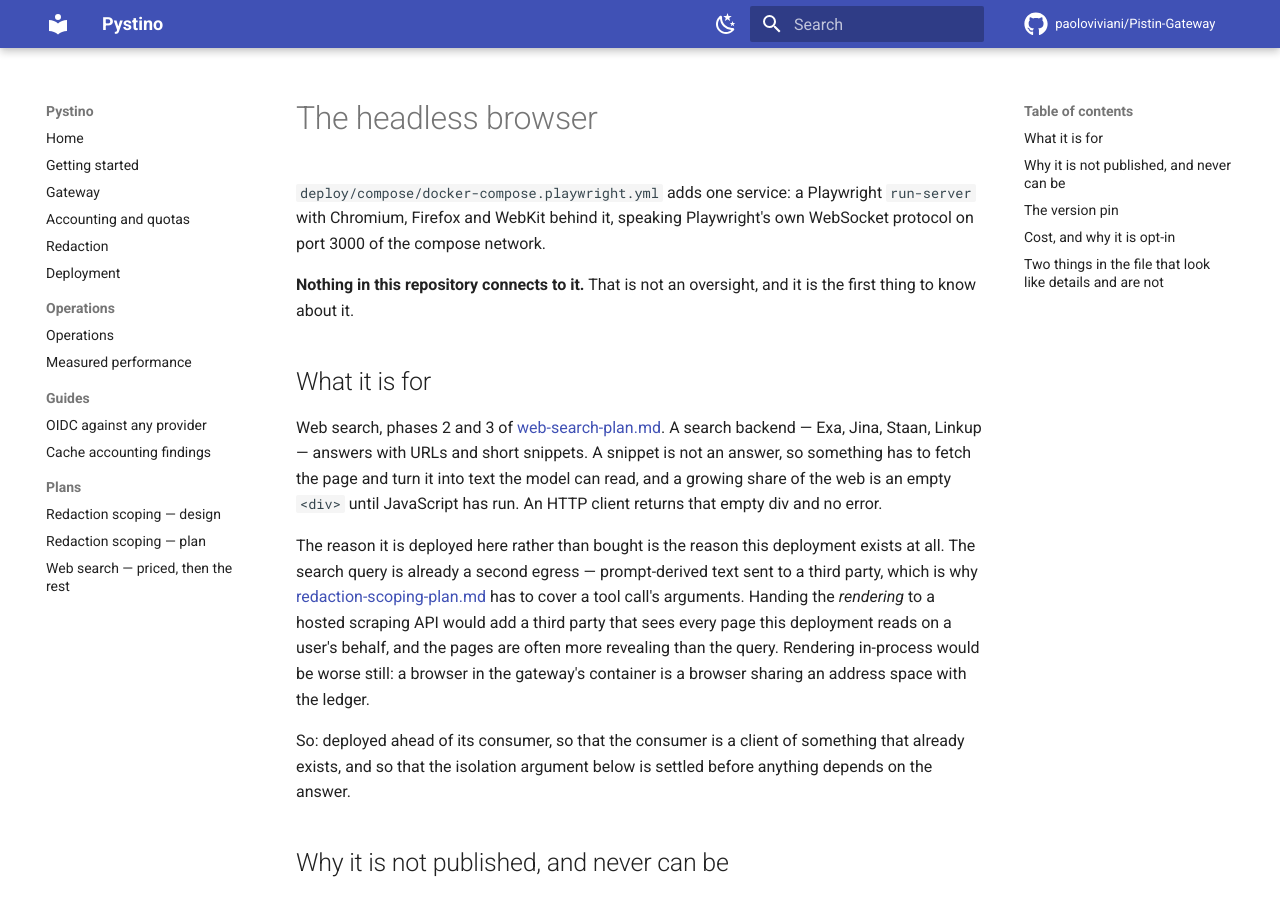
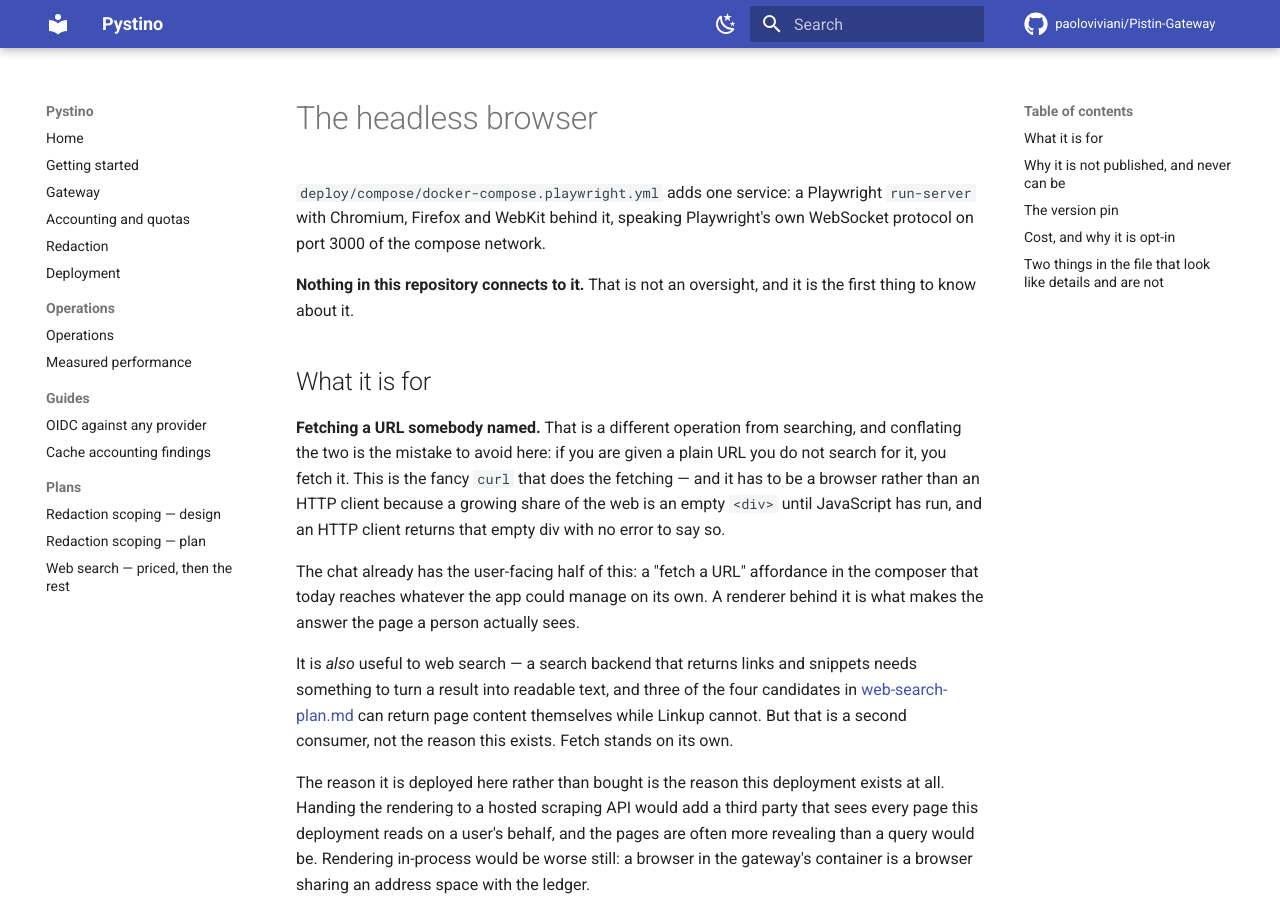
Before and after one commit to paoloviviani/Pystino, an MkDocs documentation site: the page built from docs/browser.md, in a window 1280 px wide and 900 px high. Built offline with MkDocs 1.6.1 and Material for MkDocs 9.7.7, drawn with Linux system fonts in a browser that asks for light colours; comment, search, counter and statistics services are not loaded.

Commit message:
docs: the browser is for fetch, and fetch is not search
Corrected on the user's point, which is the right one: "search is not the same
as fetch. If I give you a plain url, you don't search, you fetch. playwright
here is just a fancy curl."

The renderer arrived described as web-search infrastructure — something to turn
a search result into readable text. That framing makes it optional, and it led
me to report that a scraper was "genuinely optional rather than foundational"
because three of the four search backends return page content themselves. Both
statements are wrong about the thing that matters.

Fetching a URL somebody named is its own operation. The chat already offers it
in the composer; what it lacks is a renderer behind it, and it has to be a
browser rather than an HTTP client because a growing share of the web is an
empty div until JavaScript has run, returned with no error to say so. Search is
a *second* consumer, and only for Linkup — Exa, Jina and Staan return content
without help.

No behaviour change. The service, the version pin and the no-port decision are
as committed; this is what it is for.

Co-Authored-By: Claude Opus 5 (1M context) <noreply@anthropic.com>
Claude-Session: https://claude.ai/code/session_01UJzr8QmoMBx2yCF3vZmKmp

```diff
--- a/docs/browser.md
+++ b/docs/browser.md
@@ -9,20 +9,28 @@ is the first thing to know about it.
 
 ## What it is for
 
-Web search, phases 2 and 3 of [web-search-plan.md](web-search-plan.md). A search
-backend — Exa, Jina, Staan, Linkup — answers with URLs and short snippets. A
-snippet is not an answer, so something has to fetch the page and turn it into
-text the model can read, and a growing share of the web is an empty `<div>`
-until JavaScript has run. An HTTP client returns that empty div and no error.
+**Fetching a URL somebody named.** That is a different operation from searching,
+and conflating the two is the mistake to avoid here: if you are given a plain
+URL you do not search for it, you fetch it. This is the fancy `curl` that does
+the fetching — and it has to be a browser rather than an HTTP client because a
+growing share of the web is an empty `<div>` until JavaScript has run, and an
+HTTP client returns that empty div with no error to say so.
+
+The chat already has the user-facing half of this: a "fetch a URL" affordance in
+the composer that today reaches whatever the app could manage on its own. A
+renderer behind it is what makes the answer the page a person actually sees.
+
+It is *also* useful to web search — a search backend that returns links and
+snippets needs something to turn a result into readable text, and three of the
+four candidates in [web-search-plan.md](web-search-plan.md) can return page
+content themselves while Linkup cannot. But that is a second consumer, not the
+reason this exists. Fetch stands on its own.
 
 The reason it is deployed here rather than bought is the reason this deployment
-exists at all. The search query is already a second egress — prompt-derived text
-sent to a third party, which is why
-[redaction-scoping-plan.md](redaction-scoping-plan.md) has to cover a tool
-call's arguments. Handing the *rendering* to a hosted scraping API would add a
-third party that sees every page this deployment reads on a user's behalf, and
-the pages are often more revealing than the query. Rendering in-process would be
-worse still: a browser in the gateway's container is a browser sharing an
+exists at all. Handing the rendering to a hosted scraping API would add a third
+party that sees every page this deployment reads on a user's behalf, and the
+pages are often more revealing than a query would be. Rendering in-process would
+be worse still: a browser in the gateway's container is a browser sharing an
 address space with the ledger.
 
 So: deployed ahead of its consumer, so that the consumer is a client of
```
Also changed, not shown: docs/web-search-plan.md (+6 -2 lines).
